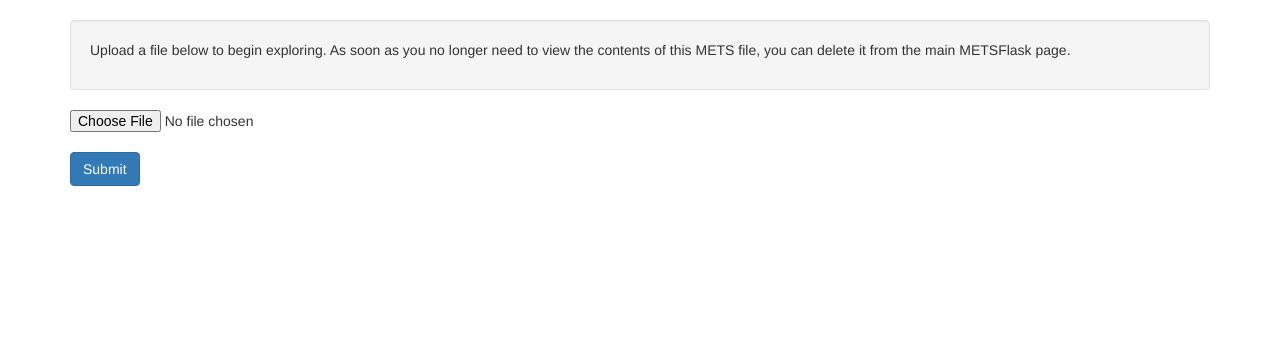
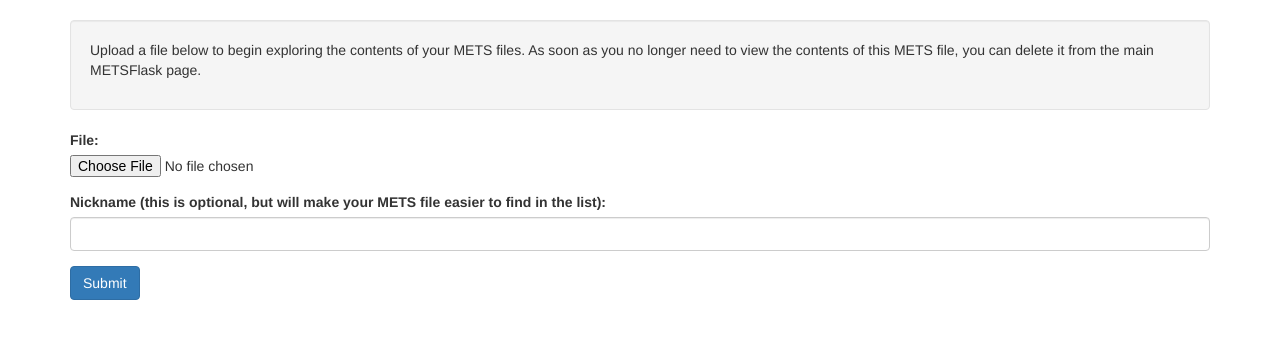
Before and after one commit to tw4l/METSFlask, a Flask app: page /upload in a window 1280 px wide. Shown: the part 52-391 px from the top of the page. Run offline with Flask 2, Linux system fonts and the light colour scheme; some libraries are stand-ins or nearby versions.

Commit message:
Add nickname and style

```diff
--- a/app/models.py
+++ b/app/models.py
@@ -3,10 +3,12 @@ from app import db
 class METS(db.Model):
     id = db.Column(db.Integer, primary_key=True)
     metsfile = db.Column(db.String(120), index=True, unique=True)
+    nickname = db.Column(db.String(120))
     metslist = db.Column(db.PickleType, index=True, unique=True)
 
-    def __init__(self, metsfile, metslist):
+    def __init__(self, metsfile, nickname, metslist):
         self.metsfile = metsfile
+        self.nickname = nickname
         self.metslist = metslist
 
     def __repr__(self):
--- a/app/templates/deletesuccess.html
+++ b/app/templates/deletesuccess.html
@@ -1,4 +1,6 @@
 {% extends "base.html" %}
 {% block content %}
-<p>METS file deleted!</p>
+<h4>Success! METS file deleted.</h4>
+<br>
+<a href="/"><button class="btn btn-default">Return home</button></a>
 {% endblock %}
--- a/app/templates/index.html
+++ b/app/templates/index.html
@@ -4,15 +4,18 @@
   <h3>A web application for human-friendly exploration of Archivematica METS files</h3>
   <br>
   <h4>METS Files to browse:</h4>
+  <p><em>Click on any column header to sort the table by that value.</em></p>
   <table class="table table-striped table-bordered table-condensed sortable">
   <tr>
   <td><strong>METS File</strong></td>
+  <td><strong>Nickname</strong></td>
   <td><strong>Actions</strong></td>
   </tr>
   {% if mets_instances %}
     {% for mets_instance in mets_instances %}
       <tr>
         <td>{{ mets_instance.metsfile }}</td>
+        <td>{{ mets_instance.nickname }}</td>
         <td><a href="/aip/{{ mets_instance.metsfile }}"><button class="btn btn-primary">View</button></a> <a href="/delete/{{ mets_instance.metsfile }}"><button class="btn btn-danger">Delete</button></a></td>
       </tr>
     {% endfor %}
--- a/app/templates/upload.html
+++ b/app/templates/upload.html
@@ -1,11 +1,17 @@
 {% extends "base.html" %}
 {% block content %}
   <div class="well">
-  <p>Upload a file below to begin exploring. As soon as you no longer need to view the contents of this METS file, you can delete it from the main METSFlask page.</p>
+  <p>Upload a file below to begin exploring the contents of your METS files. As soon as you no longer need to view the contents of this METS file, you can delete it from the main METSFlask page.</p>
   </div>
   <form action = "/uploadsuccess" method="POST" enctype="multipart/form-data">
-     <input type="file" name ="file"/>
-     <br>
+     <div class="form-group">
+     <label for="file">File:</label>
+     <input type="file" name="file" id="file"/>
+     </div>
+     <div class="form-group">
+     <label for="nickname">Nickname (this is optional, but will make your METS file easier to find in the list):</label>
+     <input type="text" class="form-control" id="nickname" name="nickname"/>
+     </div>
      <button type="submit" class="btn btn-primary">Submit</button>
   </form>
 {% endblock %}
--- a/app/templates/uploadsuccess.html
+++ b/app/templates/uploadsuccess.html
@@ -1,4 +1,6 @@
 {% extends "base.html" %}
 {% block content %}
-<p>File upload success!</p>
+<h4>Success! METS file uploaded!</h4>
+<br>
+<a href="/"><button class="btn btn-default">Return home/view your METS file</button></a>
 {% endblock %}
--- a/app/views.py
+++ b/app/views.py
@@ -26,7 +26,7 @@ def convert_size(size):
     s = s.replace('.0', '')
     return '%s %s' % (s,size_name[i])
 
-def mets_to_list_of_dicts(mets_path):
+def mets_to_list_of_dicts(mets_path, nickname):
     # create list
     original_files = []
 
@@ -155,7 +155,7 @@ def mets_to_list_of_dicts(mets_path):
         # add file_data to list
         original_files.append(file_data)
 
-    mets_instance = METS('%s' % (mets_filename), original_files)
+    mets_instance = METS('%s' % (mets_filename), nickname, original_files)
     db.session.add(mets_instance)
     db.session.commit()
 
@@ -173,6 +173,7 @@ def render_page():
 @app.route('/uploadsuccess', methods=['GET', 'POST'])
 def upload_file():
     if request.method == 'POST':
+        nickname = request.form.get("nickname")
         # check if the post request has the file part
         if 'file' not in request.files:
             flash('No file part')
@@ -188,8 +189,8 @@ def upload_file():
             file.save(os.path.join(app.config['UPLOAD_FOLDER'], filename))
             mets_path = os.path.join(app.config['UPLOAD_FOLDER'], filename)
             aip_name = os.path.basename(filename)
-            original_files = mets_to_list_of_dicts(mets_path) # write details to global original_files list of dicts
-            os.remove(os.path.join(app.config['UPLOAD_FOLDER'], filename)) # delte file from uploads folder
+            original_files = mets_to_list_of_dicts(mets_path, nickname) # write details to db
+            os.remove(os.path.join(app.config['UPLOAD_FOLDER'], filename)) # delete file from uploads folder
             return render_template('uploadsuccess.html')
 
 
```
